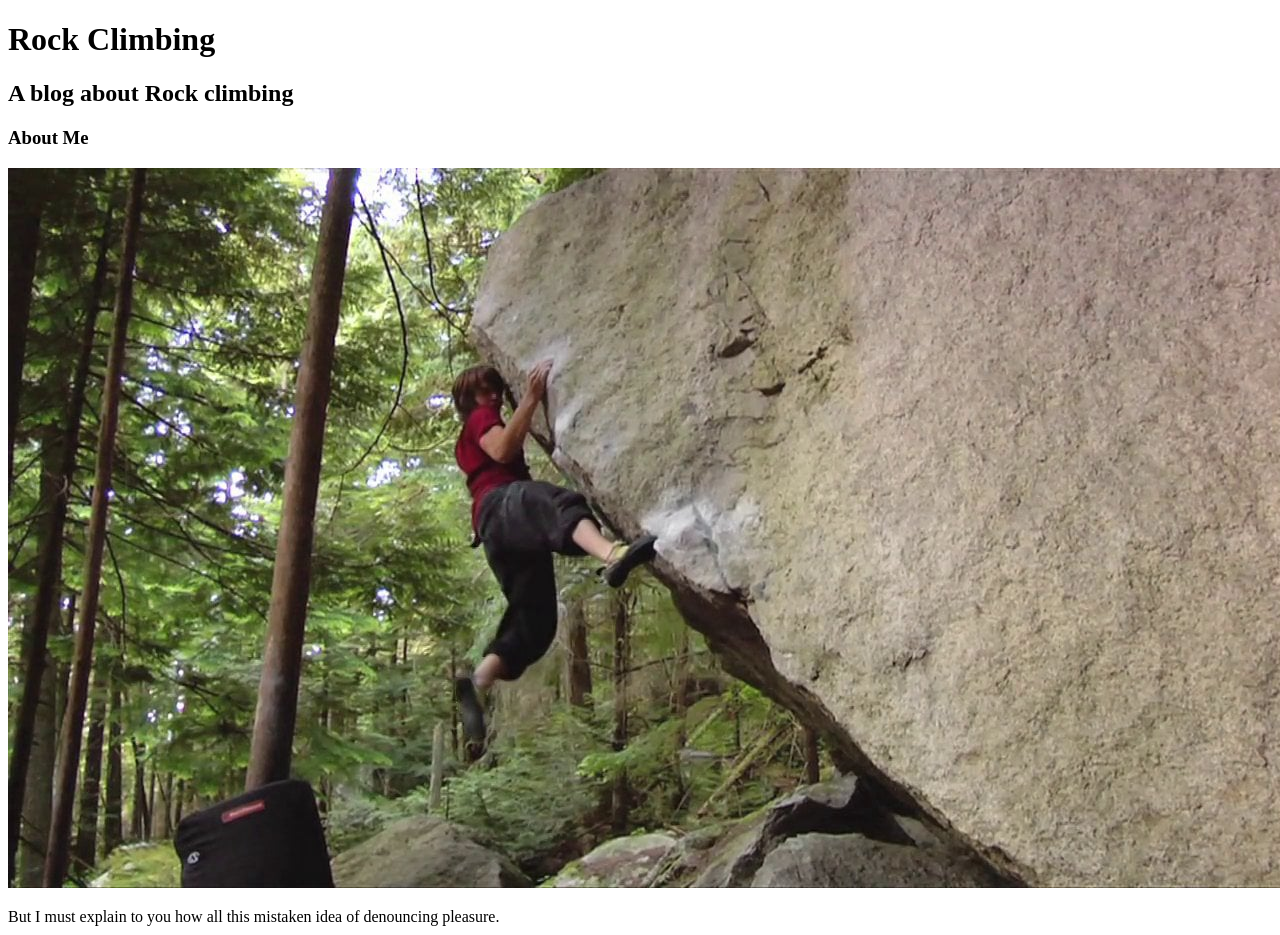
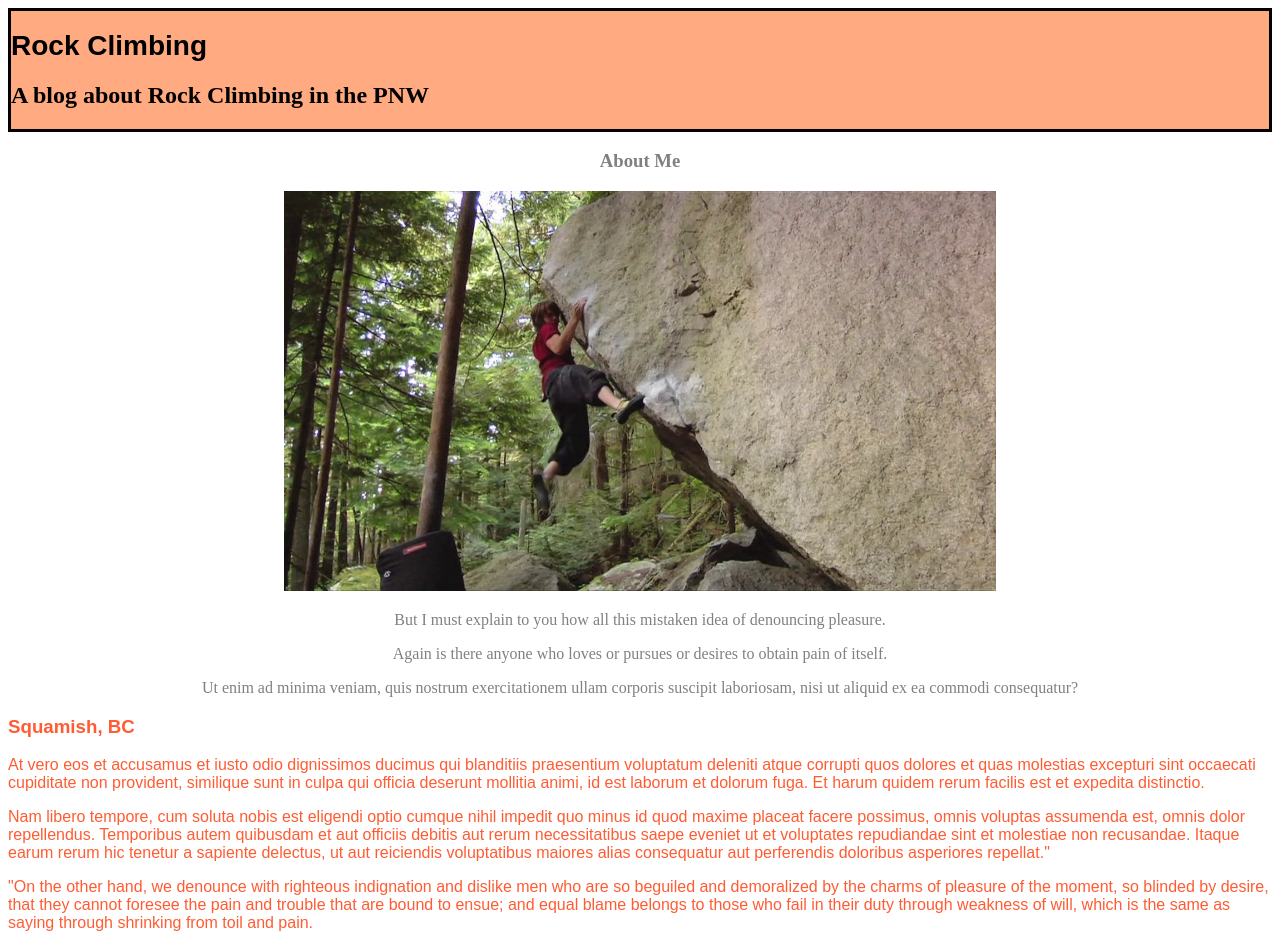
Before and after one commit to austinthebarr/rockblog, a plain HTML site: page index.html in a window 1280 px wide. Shown: the top 935 px of the page. Drawn offline with Linux system fonts and the light colour scheme.

Commit message:
added styles

```diff
--- a/css/styles.css
+++ b/css/styles.css
@@ -0,0 +1,27 @@
+h1 {
+  font-family: fantasy;
+  font-size: 28px;
+  font-weight: 600;
+}
+
+.head {
+  background-color: #ffaa80;
+  border-style: solid;
+}
+
+  .about {
+  font-family: inherit;
+  color: grey;
+  font-weight: 400;
+  text-align: center;
+}
+
+img {
+  width: auto;
+  height: 400px;
+}
+
+.blog1 {
+  color: #ff5c33;
+  font-family:fantasy;
+}
--- a/index.html
+++ b/index.html
@@ -5,8 +5,10 @@
     <title>Rock Climbing</title>
   </head>
   <body>
-    <h1>Rock Climbing</h1>
-    <h2>A blog about Rock climbing</h2>
+    <div class="head">
+      <h1>Rock Climbing</h1>
+      <h2>A blog about Rock Climbing in the PNW</h2>
+    </div>
 
     <div class="about">
       <h3>About Me</h3>
```
